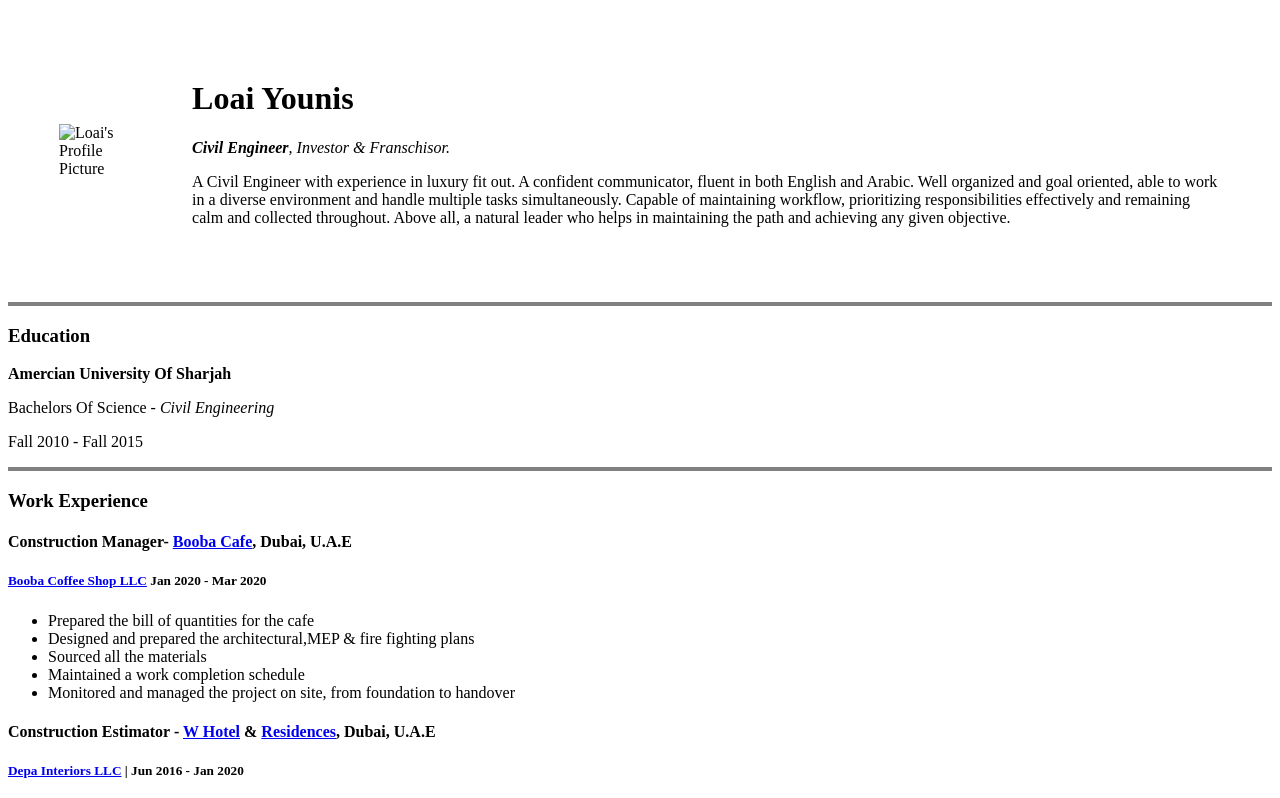
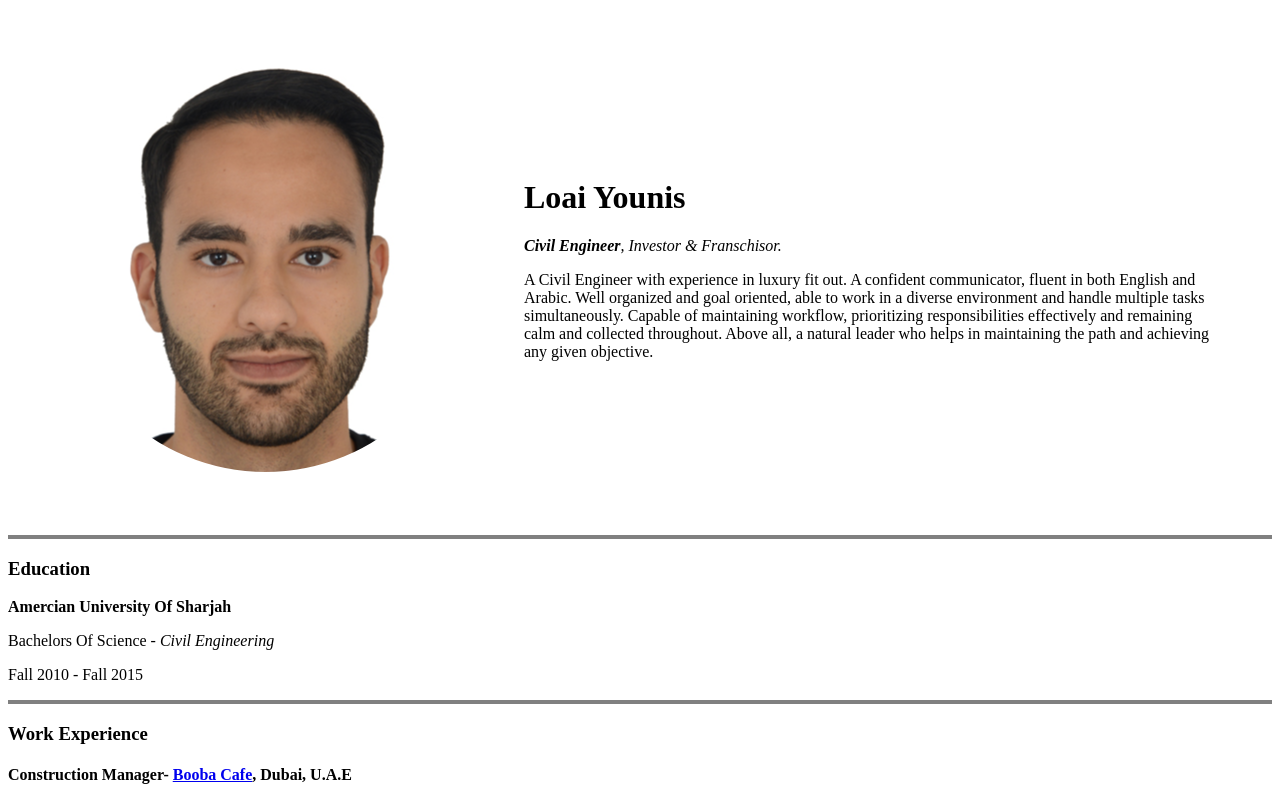
Before and after one commit to LY727/CV, a plain HTML site: page index.html in a window 1280 px wide. Shown: the top 798 px of the page. Drawn offline with Linux system fonts and the light colour scheme.

Commit message:
Update index.html

```diff
--- a/index.html
+++ b/index.html
@@ -8,7 +8,7 @@
 
 <body>
   <table cellspacing="50">
-    <td><img src="Images/circle-cropped (1).png" alt="Loai's Profile Picture"></td>
+    <td><img src="circle-cropped (1).png" alt="Loai's Profile Picture"></td>
     <td><h1>Loai Younis</h1>
     <p><em><strong>Civil Engineer</strong>, Investor & Franschisor.</em></p>
     <p>A Civil Engineer with experience in luxury fit out. A confident communicator, fluent in both English and Arabic. Well organized and goal oriented, able to work in a diverse environment and handle multiple tasks simultaneously. Capable of
```
